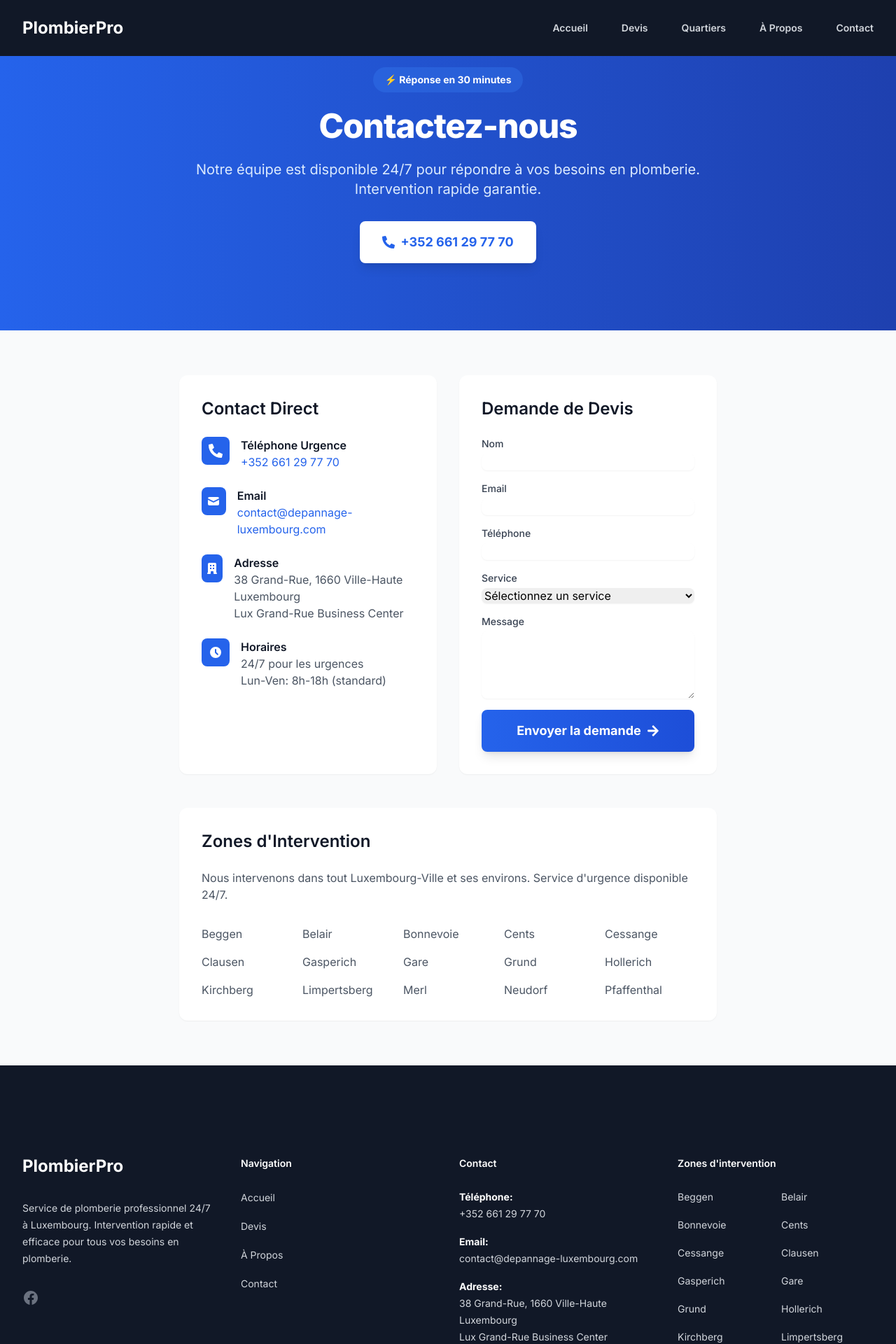
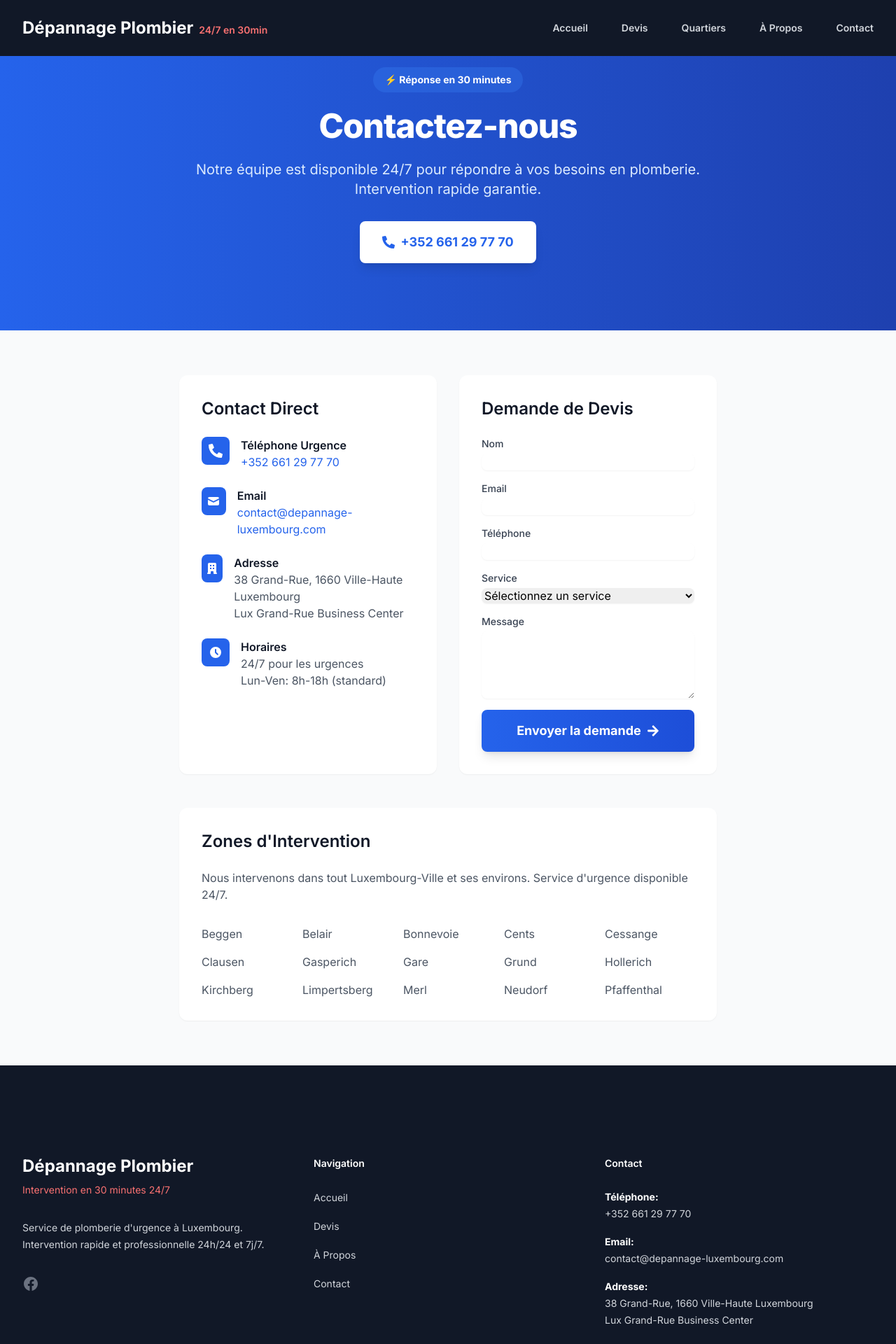
Before and after one commit to poilopo2001/plumber20, a Next.js app: page /contact in a window 1280 px wide. Shown: the top 1920 px of the page at 70% size. Built offline with nearby package versions, Linux system fonts and the light colour scheme.

Commit message:
Update layout and components

```diff
--- a/src/app/layout.tsx
+++ b/src/app/layout.tsx
@@ -7,20 +7,20 @@ const inter = Inter({ subsets: ['latin'] });
 
 export const metadata = {
   title: {
-    default: 'PlombierPro Luxembourg | Service de Plomberie 24/7',
-    template: '%s | PlombierPro Luxembourg'
+    default: 'Dépannage Plombier Luxembourg | Intervention en 30min 24/7',
+    template: '%s | Dépannage Plombier Luxembourg'
   },
-  description: 'Service de plomberie professionnel à Luxembourg. Intervention d\'urgence 24/7, débouchage, détection de fuite, installation et réparation. Devis gratuit.',
-  keywords: ['plombier luxembourg', 'plomberie urgence', 'débouchage canalisation', 'dépannage plomberie', 'détection fuite', 'installation sanitaire'],
+  description: 'Urgence plomberie Luxembourg - Intervention en 30 minutes, 24h/24 et 7j/7. Débouchage, fuite d\'eau, installation sanitaire. Une équipe de plombiers professionnels à votre service.',
+  keywords: ['plombier urgence luxembourg', 'dépannage plomberie 24/7', 'plombier 30 minutes', 'débouchage urgence', 'fuite eau luxembourg', 'plombier rapide', 'intervention plomberie urgente'],
   robots: 'index, follow',
   alternates: {
     canonical: 'https://depannage-luxembourg.com'
   },
   openGraph: {
-    title: 'PlombierPro Luxembourg | Service de Plomberie 24/7',
-    description: 'Service de plomberie professionnel à Luxembourg. Intervention d\'urgence 24/7, débouchage, détection de fuite, installation et réparation.',
+    title: 'Dépannage Plombier Luxembourg | Intervention en 30min 24/7',
+    description: 'Urgence plomberie Luxembourg - Intervention en 30 minutes, 24h/24 et 7j/7. Une équipe de plombiers professionnels à votre service.',
     url: 'https://depannage-luxembourg.com',
-    siteName: 'PlombierPro Luxembourg',
+    siteName: 'Dépannage Plombier Luxembourg',
     locale: 'fr_LU',
     type: 'website',
   }
--- a/src/components/ContactCTA.tsx
+++ b/src/components/ContactCTA.tsx
@@ -8,45 +8,46 @@ interface ContactCTAProps {
 export default function ContactCTA({ quartier, service }: ContactCTAProps) {
   return (
     <div className="bg-gradient-to-br from-blue-600 to-blue-800 rounded-xl shadow-lg p-6 text-white">
-      <h3 className="text-xl font-bold mb-4">Besoin d'un Plombier à {quartier}?</h3>
+      <h3 className="text-xl font-bold mb-2">Urgence Plomberie à {quartier}?</h3>
+      <p className="text-sm text-red-300 mb-4">Intervention en 30 minutes, 24h/24 et 7j/7</p>
       <ul className="space-y-3 mb-6">
         <li className="flex items-center gap-2">
           <svg className="h-5 w-5" fill="none" viewBox="0 0 24 24" stroke="currentColor">
             <path strokeLinecap="round" strokeLinejoin="round" strokeWidth={2} d="M5 13l4 4L19 7" />
           </svg>
-          <span>Devis gratuit sous 30 minutes</span>
+          <span>Intervention en 30 minutes garantie</span>
         </li>
         <li className="flex items-center gap-2">
           <svg className="h-5 w-5" fill="none" viewBox="0 0 24 24" stroke="currentColor">
             <path strokeLinecap="round" strokeLinejoin="round" strokeWidth={2} d="M5 13l4 4L19 7" />
           </svg>
-          <span>Intervention rapide 24/7</span>
+          <span>Disponible 24h/24 et 7j/7</span>
         </li>
         <li className="flex items-center gap-2">
           <svg className="h-5 w-5" fill="none" viewBox="0 0 24 24" stroke="currentColor">
             <path strokeLinecap="round" strokeLinejoin="round" strokeWidth={2} d="M5 13l4 4L19 7" />
           </svg>
-          <span>Prix transparents</span>
+          <span>Devis immédiat par téléphone</span>
         </li>
       </ul>
 
       <div className="space-y-3">
         <Link
-          href="/contact"
+          href="tel:+352661297770"
+          className="block w-full text-center bg-red-500 text-white px-6 py-3 rounded-lg font-semibold hover:bg-red-400 transition-colors"
+        >
+          Appeler Maintenant
+        </Link>
+        <Link
+          href="/devis"
           className="block w-full text-center bg-white text-blue-600 px-6 py-3 rounded-lg font-semibold hover:bg-blue-50 transition-colors"
         >
           Demander un Devis
         </Link>
-        <Link
-          href="tel:+352661297770"
-          className="block w-full text-center bg-blue-500 text-white px-6 py-3 rounded-lg font-semibold hover:bg-blue-400 transition-colors"
-        >
-          Appeler {quartier}
-        </Link>
       </div>
 
       <p className="mt-4 text-sm text-blue-100 text-center">
-        Expert en {service.toLowerCase()} à {quartier}
+        Dépannage {service.toLowerCase()} rapide à {quartier}
       </p>
     </div>
   );
--- a/src/components/Footer.tsx
+++ b/src/components/Footer.tsx
@@ -50,15 +50,14 @@ export default function Footer() {
         Footer
       </h2>
       <div className="mx-auto max-w-7xl px-6 pb-8 pt-16 sm:pt-24 lg:px-8 lg:pt-32">
-        <div className="xl:grid xl:grid-cols-4 xl:gap-8">
-          {/* Company Info */}
+        <div className="xl:grid xl:grid-cols-3 xl:gap-8">
           <div className="space-y-8">
-            <Link href="/" className="text-2xl font-bold text-white">
-              PlombierPro
-            </Link>
+            <div>
+              <span className="text-2xl font-bold text-white">Dépannage Plombier</span>
+              <p className="text-sm text-red-400 mt-2">Intervention en 30 minutes 24/7</p>
+            </div>
             <p className="text-sm leading-6 text-gray-300">
-              Service de plomberie professionnel 24/7 à Luxembourg.
-              Intervention rapide et efficace pour tous vos besoins en plomberie.
+              Service de plomberie d'urgence à Luxembourg. Intervention rapide et professionnelle 24h/24 et 7j/7.
             </p>
             <div className="flex space-x-6">
               {navigation.social.map((item) => (
@@ -138,7 +137,7 @@ export default function Footer() {
         {/* Copyright */}
         <div className="mt-16 border-t border-white/10 pt-8 sm:mt-20 lg:mt-24">
           <p className="text-xs leading-5 text-gray-400">
-            &copy; {new Date().getFullYear()} PlombierPro Luxembourg. Tous droits réservés.
+            &copy; {new Date().getFullYear()} Dépannage Plombier Luxembourg. Tous droits réservés.
           </p>
         </div>
       </div>
--- a/src/components/Header.tsx
+++ b/src/components/Header.tsx
@@ -36,7 +36,12 @@ export default function Header() {
             <span className={`text-2xl font-bold transition-colors duration-300 ${
               scrolled ? 'text-blue-600' : 'text-white'
             }`}>
-              PlombierPro
+              Dépannage Plombier
+            </span>
+            <span className={`text-sm ml-2 font-semibold transition-colors duration-300 ${
+              scrolled ? 'text-red-600' : 'text-red-400'
+            }`}>
+              24/7 en 30min
             </span>
           </Link>
         </div>
@@ -73,7 +78,7 @@ export default function Header() {
         <Dialog.Panel className="fixed inset-y-0 right-0 z-50 w-full overflow-y-auto bg-white px-6 py-6 sm:max-w-sm sm:ring-1 sm:ring-gray-900/10">
           <div className="flex items-center justify-between">
             <Link href="/" className="-m-1.5 p-1.5">
-              <span className="text-2xl font-bold text-blue-600">PlombierPro</span>
+              <span className="text-2xl font-bold text-blue-600">Dépannage Plombier</span>
             </Link>
             <button
               type="button"
```
